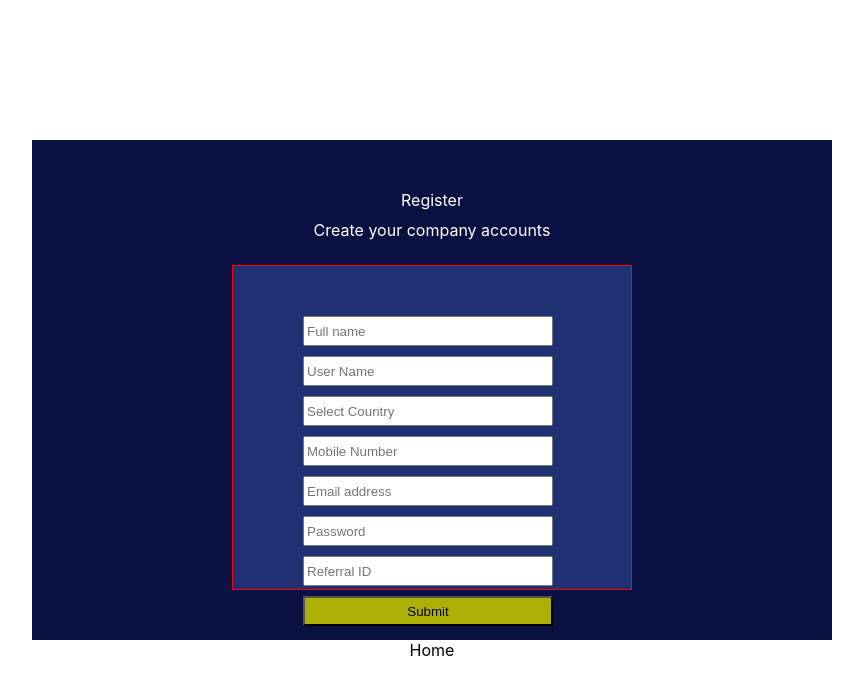
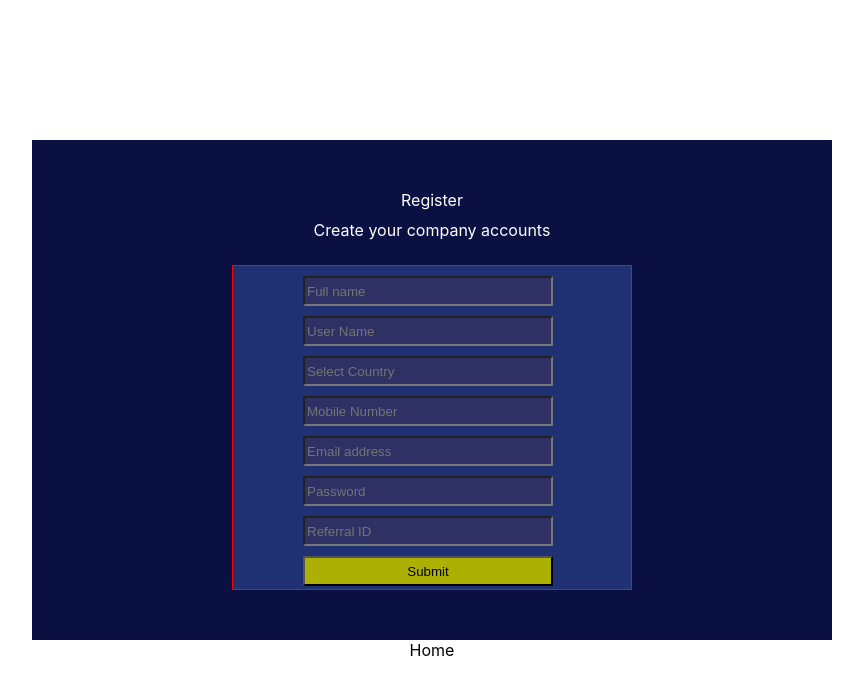
Before and after one commit to AnnaduraiVijay/portal, a Next.js app: page /register in a window 1280 px wide. Shown: the top 694 px of the page, without its empty margins (208-1071 px from the left). Built offline with nearby package versions, Linux system fonts and the light colour scheme.

Commit message:
form element color

```diff
--- a/component/login/Login.js
+++ b/component/login/Login.js
@@ -40,7 +40,8 @@ export default function Login({
         width: "250px",
         height: "30px",
         "margin-left": "20px",
-        "margin-top": "10px"
+        "margin-top": "10px",
+        background: "rgb(47 48 100)"
     }
     const inputCntBtn = {
         width: "250px",
--- a/component/register/register.js
+++ b/component/register/register.js
@@ -22,7 +22,7 @@ export default function Register() {
         border: "1px solid red",
         width: "400px",
         height: "325px",
-        padding: "40px 0 0 50px",
+        padding: "0px 0 0 50px",
         background: "rgb(32 49 115)",
         margin: "25px 0 0 200px"
     };
@@ -30,7 +30,8 @@ export default function Register() {
         width: "250px",
         height: "30px",
         "margin-left": "20px",
-        "margin-top": "10px"
+        "margin-top": "10px",
+        background: "rgb(47 48 100)"
     };
     const inputCntBtn = {
         width: "250px",
```
